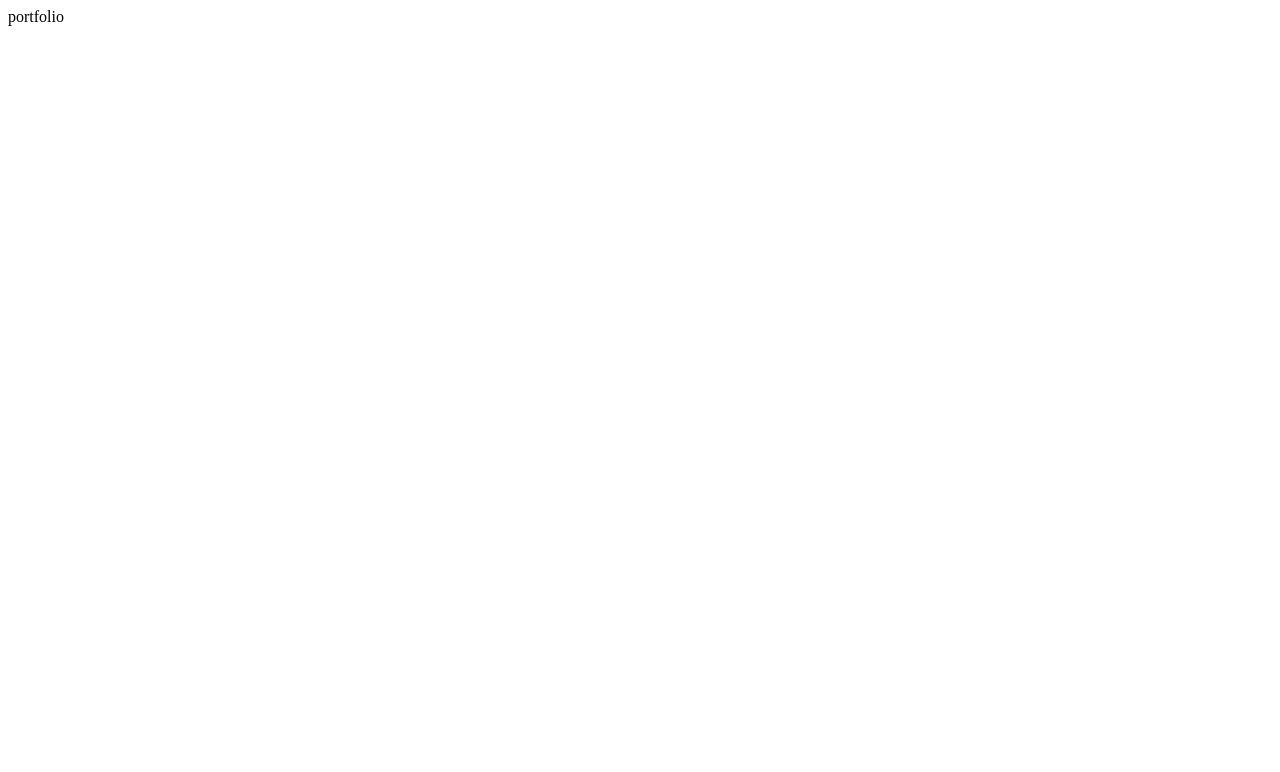
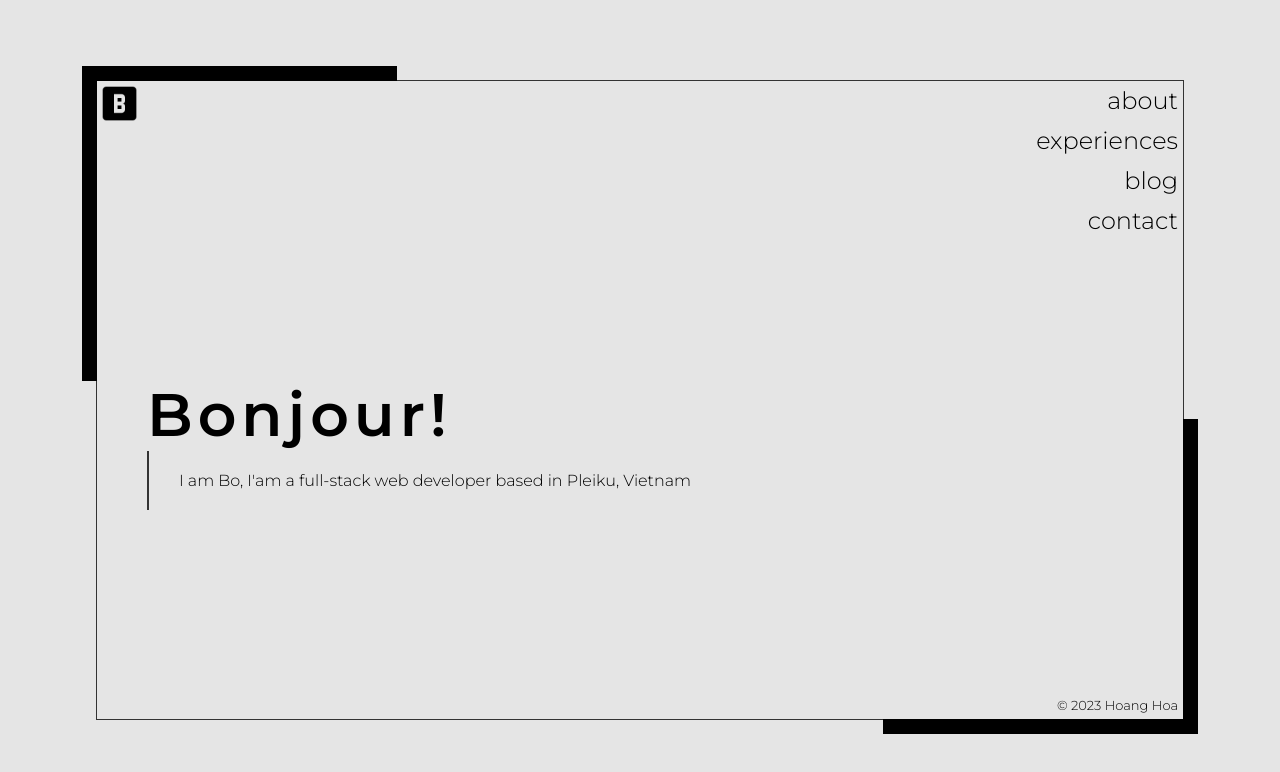
Before and after one commit to HoangHoa99/me, an Angular app: page / in a window 1280 px wide. Shown: the top 772 px of the page. Built offline with nearby package versions, Linux system fonts and the light colour scheme.

Commit message:
init home page

```diff
--- a/src/app/home-page/home-page.component.css
+++ b/src/app/home-page/home-page.component.css
@@ -0,0 +1,139 @@
+.container {
+  width: 100vw;
+  height: 100vh;
+  font-family: "Montserrat", sans-serif;
+  background-color: #e5e5e5;
+}
+
+/* content css */
+.content {
+  width: 85vw;
+  max-width: 1280px;
+  height: 80vh;
+}
+
+/* content-inner css */
+.content-inter {
+  width: 100%;
+  height: 100%;
+  position: relative;
+  border: 0.5px solid #333;
+}
+
+.content-inter:before,
+.content-inter:after {
+  content: "";
+  position: absolute;
+  width: 300px;
+  height: 300px;
+  border: solid #000;
+  border-width: 15px 0 0 15px;
+}
+
+.content-inter:before {
+  top: -15px;
+  left: -15px;
+}
+
+.content-inter:after {
+  border-width: 0 15px 15px 0;
+  right: -15px;
+  bottom: -15px;
+}
+
+/* logo css */
+.top-left-logo {
+  position: absolute;
+  top: 0;
+  left: 0;
+}
+
+.top-left-logo img {
+  width: 45px;
+  height: 45px;
+  transition: transform 0.5s ease-in-out;
+  cursor: pointer;
+}
+
+.top-left-logo img:hover {
+  transform: scale(1.2);
+}
+
+/* signature css */
+.bottom-right-signature {
+  position: absolute;
+  bottom: 5px;
+  right: 5px;
+}
+
+.bottom-right-signature span {
+  font-size: 13px;
+}
+
+/* menu css */
+.top-right-menu {
+  position: absolute;
+  top: 5px;
+  right: 5px;
+}
+
+.top-right-menu ul {
+  list-style: none;
+}
+
+.top-right-menu ul li {
+  text-align: end;
+  width: 150px;
+  height: 30px;
+  font-size: 24px;
+  margin: 0 0 10px 0;
+  cursor: pointer;
+  transition: transform 0.5s ease-in-out;
+}
+
+.top-right-menu ul li:hover {
+  transform: translateX(-10px);
+}
+
+/* content section css */
+.content-section {
+  width: calc(100% - 200px);
+  height: 80%;
+  /* border: 1px solid #333; */
+  position: absolute;
+  bottom: 20px;
+  left: 50px;
+}
+
+.about {
+  display: flex;
+  flex-direction: column;
+  justify-content: center;
+  align-items: flex-start;
+}
+
+.about h1 {
+  font-size: 60px;
+  font-weight: 600;
+  overflow: hidden;
+  border-right: 5px solid #333;
+  white-space: nowrap;
+  letter-spacing: 5px;
+  animation: blink-caret .8s step-end infinite;
+}
+
+/* The typewriter cursor effect */
+@keyframes blink-caret {
+  from,
+  to {
+    border-color: transparent;
+  }
+  50% {
+    border-color: #333;
+  }
+}
+
+.about .personal-desc {
+  padding: 20px 30px;
+  border-left: 2px solid #333;
+}
--- a/src/app/home-page/home-page.component.html
+++ b/src/app/home-page/home-page.component.html
@@ -1 +1,38 @@
-portfolio
+<div class="container flex-center">
+  <div class="content flex-center">
+    <div class="content-inter">
+      <div class="top-left-logo">
+        <img src="../../assets/images/logo.png" alt="Page logo" />
+      </div>
+      <div class="bottom-right-signature">
+        <span>&COPY; 2023 Hoang Hoa</span>
+      </div>
+      <div class="top-right-menu">
+        <ul>
+          <li (click)="sectionSelected('about')">about</li>
+          <li (click)="sectionSelected('experiences')">experiences</li>
+          <li (click)="sectionSelected('blog')">blog</li>
+          <li (click)="sectionSelected('contact')">contact</li>
+        </ul>
+      </div>
+
+      <div class="content-section about" *ngIf="selectedSection.about">
+        <h1>{{greetingMessage}}</h1>
+        <div class="personal-desc">
+            <span>I am Bo, I'am a full-stack web developer based in Pleiku, Vietnam</span>
+        </div>
+      </div>
+      <div class="content-section experience"*ngIf="selectedSection.experiences">
+        experiences
+      </div>
+      <div class="content-section blog" *ngIf="selectedSection.blog">
+        blog
+      </div>
+      <div class="content-section contact" *ngIf="selectedSection.contact">
+        contact
+      </div>
+
+
+    </div>
+  </div>
+</div>
--- a/src/app/home-page/home-page.component.ts
+++ b/src/app/home-page/home-page.component.ts
@@ -7,4 +7,40 @@ import { Component } from '@angular/core';
 })
 export class HomePageComponent {
 
+  selectedSection: any;
+  greetingMessage: string = 'Bo';
+  interval: any;
+
+  ngOnInit() {
+    this.sectionSelected('about');
+
+    this.typingGreeting();
+  }
+
+  resetSection() {
+    this.selectedSection = {
+      about: false,
+      experiences: false,
+      blog: false,
+      contact: false
+    }
+  }
+
+  sectionSelected(sectionName: string) {
+    this.resetSection();
+    this.selectedSection[sectionName] = true;
+  }
+
+  typingGreeting() {
+    let message = 'njour!';
+    let i = 0;
+    this.interval = setInterval(() => {
+      this.greetingMessage += message.charAt(i).toString();
+      i++;
+      if (this.greetingMessage.length == 8) {
+        clearInterval(this.interval);
+      }
+      console.log(this.greetingMessage);
+    }, 800);
+  }
 }
--- a/src/index.html
+++ b/src/index.html
@@ -1,11 +1,17 @@
-<!doctype html>
+<!DOCTYPE html>
 <html lang="en">
   <head>
-  <meta charset="utf-8">
+    <meta charset="utf-8" />
     <title>Me</title>
-  <base href="/">
-  <meta name="viewport" content="width=device-width, initial-scale=1">
-  <link rel="icon" type="image/x-icon" href="favicon.ico">
+    <base href="/" />
+    <meta name="viewport" content="width=device-width, initial-scale=1" />
+    <link rel="icon" type="image/x-icon" href="favicon.ico" />
+    <link rel="preconnect" href="https://fonts.googleapis.com" />
+    <link rel="preconnect" href="https://fonts.gstatic.com" crossorigin />
+    <link
+      href="https://fonts.googleapis.com/css2?family=Montserrat:wght@100;300;600&display=swap"
+      rel="stylesheet"
+    />
   </head>
   <body>
     <app-root></app-root>
--- a/src/styles.css
+++ b/src/styles.css
@@ -1 +1,13 @@
 /* You can add global styles to this file, and also import other style files */
+
+* {
+  padding: 0;
+  margin: 0;
+  box-sizing: border-box;
+}
+
+.flex-center {
+  display: flex;
+  justify-content: center;
+  align-items: center;
+}
```
Also changed, not shown: src/assets/images/logo.png (added), 8 other files (tests, documents, lock files or other folders). Lines whose indentation alone changed are shown as unchanged.
